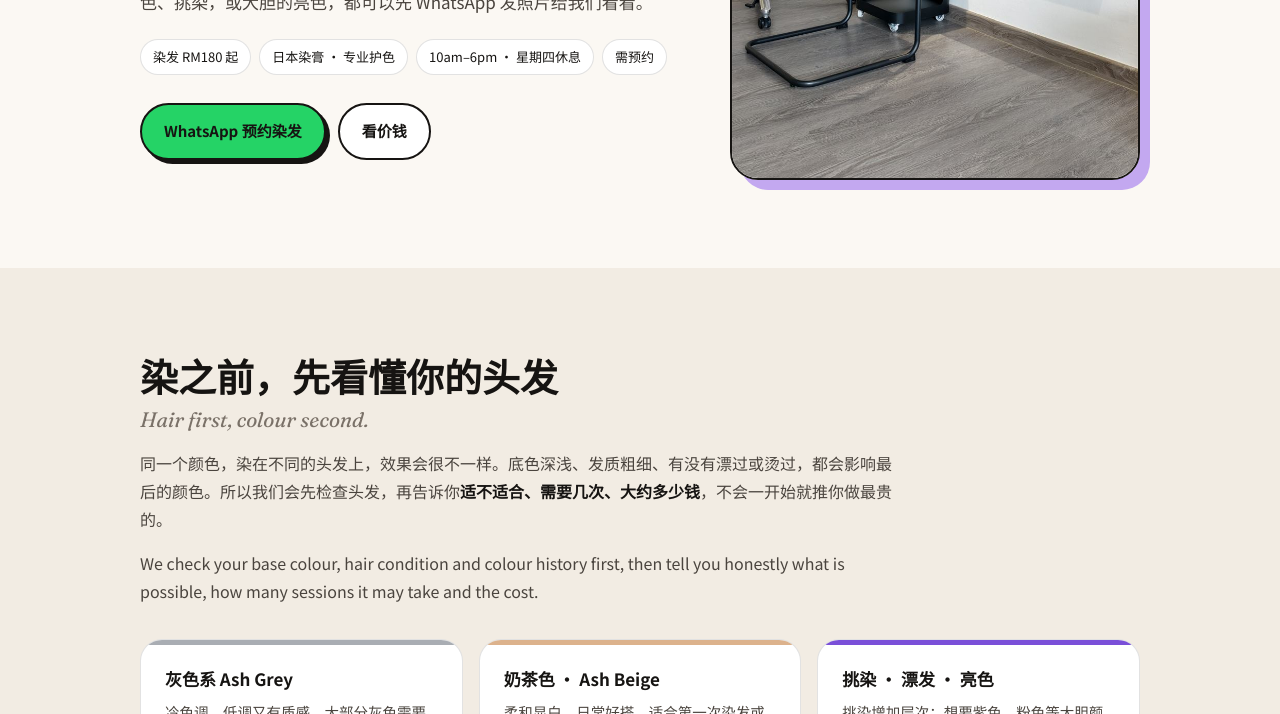
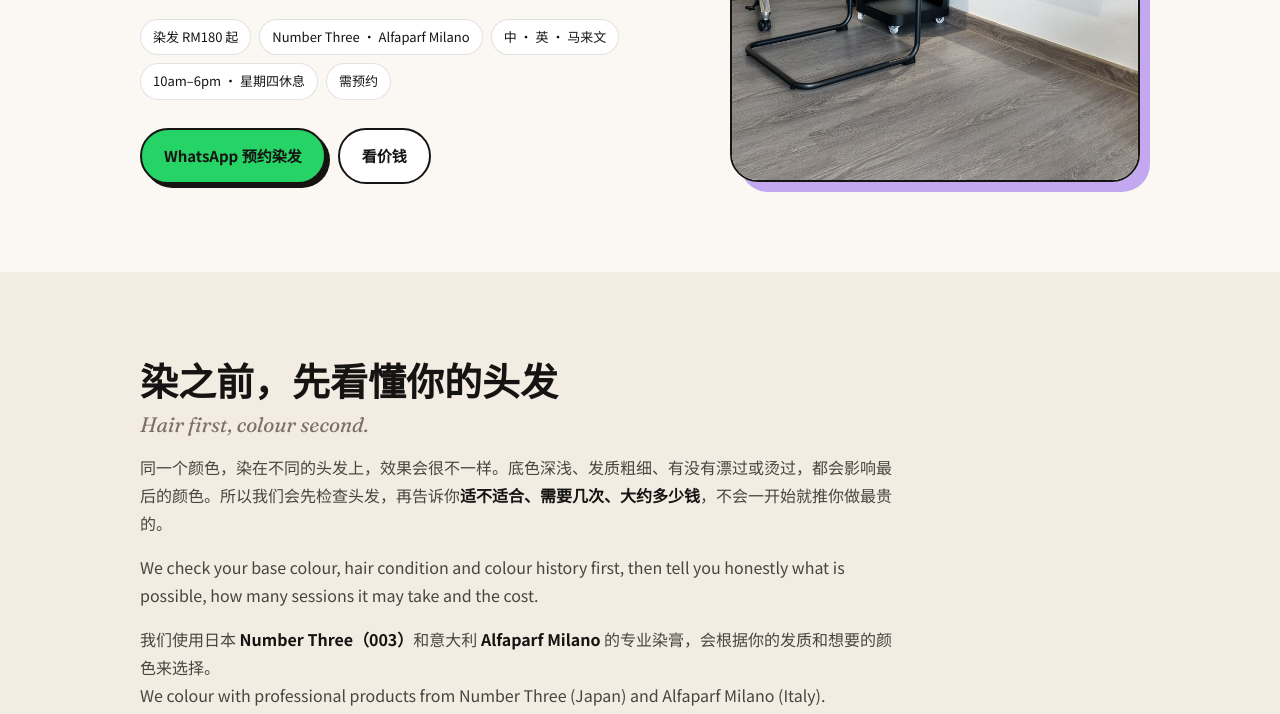
Before and after one commit to 3xcchua-cyber/ethereal-colour-monster, a plain HTML site: page hair-colour-jb/index.html in a window 1280 px wide. Shown: the part 476-1190 px from the top of the page. Drawn offline with Linux system fonts and the light colour scheme.

Commit message:
Update hair-colour-jb/index.html

```diff
--- a/hair-colour-jb/index.html
+++ b/hair-colour-jb/index.html
@@ -38,6 +38,7 @@
       "mainEntity": [
         { "@type": "Question", "name": "How much is hair colour in Mount Austin, JB?", "acceptedAnswer": { "@type": "Answer", "text": "At Ethereal @ Colour Monster, hair colour starts from RM180 for short hair: XS RM180, S RM220, M RM260, L RM300, XL RM330. Colour protection is +RM100." } },
         { "@type": "Question", "name": "Do I need bleach for ash grey hair?", "acceptedAnswer": { "@type": "Answer", "text": "It depends on your current colour and hair condition. Most grey tones need lightening first; the stylist checks your hair and advises before starting." } },
+        { "@type": "Question", "name": "Which hair colour brands do you use?", "acceptedAnswer": { "@type": "Answer", "text": "Professional colour from Number Three (003, Japan) and Alfaparf Milano (Italy)." } },
         { "@type": "Question", "name": "How do I keep my hair colour from fading?", "acceptedAnswer": { "@type": "Answer", "text": "Use a colour-care shampoo at home. The stylist will show you how to wash and care for your colour after the appointment." } },
         { "@type": "Question", "name": "Do I need an appointment?", "acceptedAnswer": { "@type": "Answer", "text": "Yes. Open 10am–6pm, closed on Thursdays, appointment required. Book via WhatsApp +6011-7012 2592." } }
       ]
@@ -70,7 +71,7 @@
         <h1>新山染发：灰色系、奶茶色、挑染<em>Hair colour in Mount Austin, Johor Bahru.</em></h1>
         <p class="lead">在 Ethereal @ Colour Monster，发型师 <strong>Ching 至青</strong> 会先看你的底色、发质和过去的染发记录，再决定颜色和做法。想要灰色系、ash beige、奶茶色、挑染，或大胆的亮色，都可以先 WhatsApp 发照片给我们看看。</p>
         <ul class="facts">
-          <li>染发 RM180 起</li><li>日本染膏 · 专业护色</li><li>10am–6pm · 星期四休息</li><li>需预约</li>
+          <li>染发 RM180 起</li><li>Number Three · Alfaparf Milano</li><li>中 · 英 · 马来文</li><li>10am–6pm · 星期四休息</li><li>需预约</li>
         </ul>
         <div class="cta">
           <a class="btn btn-wa" href="https://wa.me/601170122592?text=Hi%2C%20%E6%88%91%E6%83%B3%E9%A2%84%E7%BA%A6%E6%9F%93%E5%8F%91%20I%27d%20like%20to%20book%20hair%20colour" target="_blank" rel="noopener">WhatsApp 预约染发</a>
@@ -88,6 +89,7 @@
         <div class="prose">
           <p>同一个颜色，染在不同的头发上，效果会很不一样。底色深浅、发质粗细、有没有漂过或烫过，都会影响最后的颜色。所以我们会先检查头发，再告诉你<strong>适不适合、需要几次、大约多少钱</strong>，不会一开始就推你做最贵的。</p>
           <p>We check your base colour, hair condition and colour history first, then tell you honestly what is possible, how many sessions it may take and the cost.</p>
+          <p>我们使用日本 <strong>Number Three（003）</strong>和意大利 <strong>Alfaparf Milano</strong> 的专业染膏，会根据你的发质和想要的颜色来选择。<br>We colour with professional products from Number Three (Japan) and Alfaparf Milano (Italy).</p>
         </div>
       </div>
       <div class="points">
@@ -131,6 +133,7 @@
       <div class="faq">
         <details class="rv"><summary>新山 Mount Austin 染发多少钱？</summary><div class="ans"><p>短发 RM180 起，中长发 RM260 起，长发 RM300–330。护色 +RM100。实际价钱会根据长度和头发状态调整。</p></div></details>
         <details class="rv"><summary>染灰色系一定要漂发吗？</summary><div class="ans"><p>要看你现在的发色和发质。大部分灰色系需要先提亮，Ching 会先检查头发，再告诉你需要几次、适不适合。</p></div></details>
+        <details class="rv"><summary>用什么牌子的染膏？</summary><div class="ans"><p>日本 Number Three（003）和意大利 Alfaparf Milano 专业染膏。</p></div></details>
         <details class="rv"><summary>怎样让颜色维持久一点？</summary><div class="ans"><p>回家用护色洗发水，避免太热的水洗头。做完之后我们会教你怎么洗、怎么保养。</p></div></details>
         <details class="rv"><summary>需要预约吗？</summary><div class="ans"><p>需要。营业 10am–6pm，星期四休息，请先 WhatsApp <a href="https://wa.me/601170122592">+6011-7012 2592</a> 预约。</p></div></details>
       </div>
```
